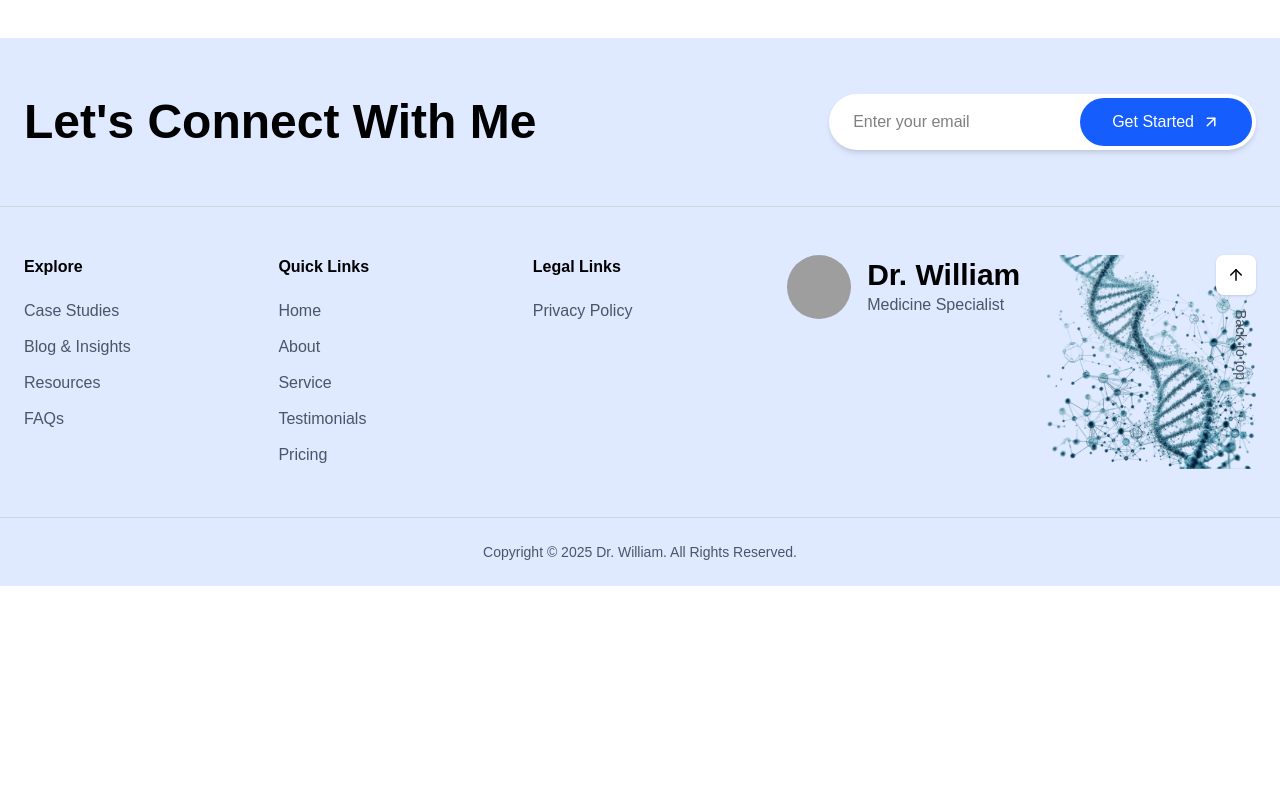
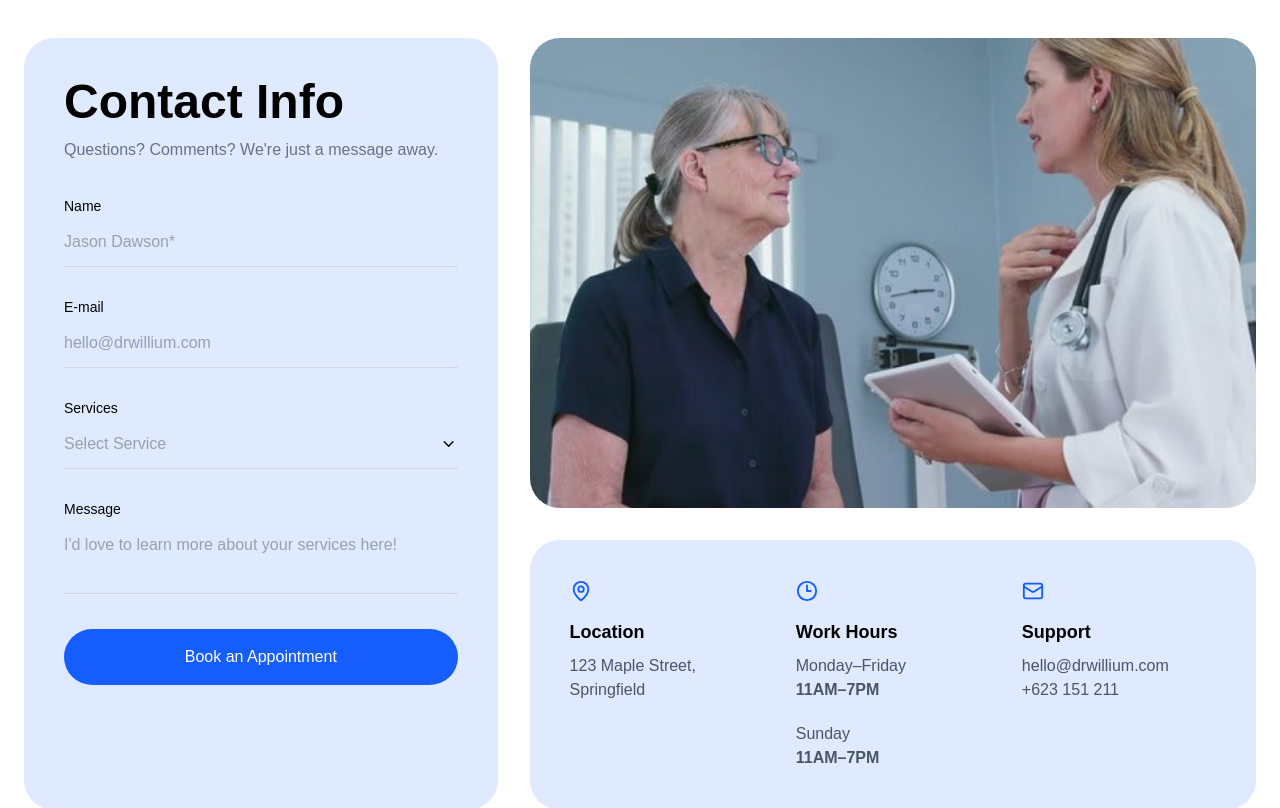
Before and after one commit to yeasin5060/doctor-portfolio, a React (Vite) app: page /service in a window 1280 px wide. Shown: the part 1460-2268 px from the top of the page. Before the commit the page ends 2046 px from the top, so only its background shows below. Built offline with nearby package versions, Linux system fonts and the light colour scheme; grey boxes are pictures that could not be loaded; the HTML template or start-up script is replaced by a standard one.

Commit message:
complete the serviceContact

```diff
--- /dev/null
+++ b/src/components/ServiceContact.jsx
@@ -0,0 +1,132 @@
+import React from 'react'
+import sharmin from "../assets/checkup-four.jpg";
+import {
+  MapPin,
+  Clock3,
+  Mail,
+  Phone,
+  ChevronDown,
+} from "lucide-react";
+
+const ServiceContact = () => {
+  return (
+     <section className="py-24 bg-white">
+        <div className="max-w-7xl mx-auto px-6">
+            <div className="grid lg:grid-cols-5 gap-8">
+                {/* Left Form */}
+                <div className="lg:col-span-2 bg-[#dfe9ff] rounded-[30px] p-10">
+                    <h2 className="text-5xl font-bold">
+                        Contact Info
+                    </h2>
+                    <p className="text-gray-500 mt-3 mb-8">
+                        Questions? Comments? We're just a message away.
+                    </p>
+                    <form className="space-y-7">
+                        <div>
+                            <label className="text-sm font-medium">
+                                Name
+                            </label>
+                            <input type="text" placeholder="Jason Dawson*" className="w-full bg-transparent border-b border-gray-300 py-3 outline-none placeholder:text-gray-400"/>
+                        </div>
+                        <div>
+                            <label className="text-sm font-medium"> E-mail </label>
+                            <input type="email"
+                            placeholder="hello@drwillium.com"
+                            className="w-full bg-transparent border-b border-gray-300 py-3 outline-none placeholder:text-gray-400"/>
+                        </div>
+                        <div>
+                            <label className="text-sm font-medium">
+                            Services
+                            </label>
+                            <div className="flex items-center border-b border-gray-300 py-3">
+                                <select className="w-full bg-transparent outline-none appearance-none text-gray-400">
+                                    <option>Select Service</option>
+                                    <option>General Checkup</option>
+                                    <option>Cardiology</option>
+                                    <option>Diabetes Care</option>
+                                </select>
+                                <ChevronDown size={18} />
+                            </div>
+                        </div>
+                        <div>
+                            <label className="text-sm font-medium">
+                                Message
+                            </label>
+                            <textarea
+                            rows="2"
+                            placeholder="I'd love to learn more about your services here!"
+                            className="w-full bg-transparent border-b border-gray-300 py-3 outline-none resize-none placeholder:text-gray-400"
+                            />
+                        </div>
+                        <button className="w-full bg-blue-600 hover:bg-blue-700 transition text-white py-4 rounded-full">
+                            Book an Appointment
+                        </button>
+                    </form>
+                </div>
+                {/* Right */}
+                <div className="lg:col-span-3 flex flex-col gap-8">
+                    {/* Image */}
+                    <img src={sharmin} alt="" className="rounded-[30px] h-[470px] object-cover"/>
+                    {/* Info Card */}
+                    <div className="bg-[#dfe9ff] rounded-[30px] p-10">
+                        <div className="grid md:grid-cols-3 gap-8">
+                            {/* Location */}
+                            <div>
+                                <MapPin size={22} className="text-blue-600 mb-4"/>
+                                <h3 className="font-semibold text-lg">
+                                    Location
+                                </h3>
+                                <p className="text-gray-600 mt-2">
+                                    123 Maple Street,
+                                    <br />
+                                    Springfield
+                                </p>
+                            </div>
+                            {/* Hours */}
+                            <div>
+                                <Clock3 size={22} className="text-blue-600 mb-4"/>
+                                <h3 className="font-semibold text-lg">
+                                    Work Hours
+                                </h3>
+                                <p className="text-gray-600 mt-2">
+                                    Monday–Friday
+                                    <br />
+                                    <strong>11AM–7PM</strong>
+                                </p>
+                                <p className="text-gray-600 mt-5">
+                                    Sunday
+                                    <br />
+                                    <strong>11AM–7PM</strong>
+                                </p>
+                            </div>
+                            {/* Support */}
+                            <div>
+                                <Mail size={22} className="text-blue-600 mb-4"/>
+                                <h3 className="font-semibold text-lg">
+                                    Support
+                                </h3>
+                                <p className="text-gray-600 mt-2">
+                                    hello@drwillium.com
+                                </p>
+                                <p className="text-gray-600">
+                                    +623 151 211
+                                </p>
+                                {
+                                    /*<div className="flex gap-4 mt-6">
+                                    <Twitter size={20} className="cursor-pointer hover:text-blue-600"/>
+                                    <FanIcon size={20} className="cursor-pointer hover:text-blue-600"/>
+                                    <Instagram size={20} className="cursor-pointer hover:text-blue-600"/>
+                                    <Youtube size={20} className="cursor-pointer hover:text-blue-600"/>
+                                </div>*/
+                                }
+                            </div>
+                        </div>
+                    </div>
+                </div>
+            </div>
+        </div>
+    </section>
+  )
+}
+
+export default ServiceContact
--- a/src/pages/Service.jsx
+++ b/src/pages/Service.jsx
@@ -1,12 +1,14 @@
 import React from 'react'
 import ServiceBanner from '../components/ServiceBanner'
 import Services from '../components/Services'
+import ServiceContact from '../components/ServiceContact'
 
 const Service = () => {
   return (
     <div>
         <ServiceBanner/>
         <Services/>
+        <ServiceContact/>
     </div>
   )
 }
```
